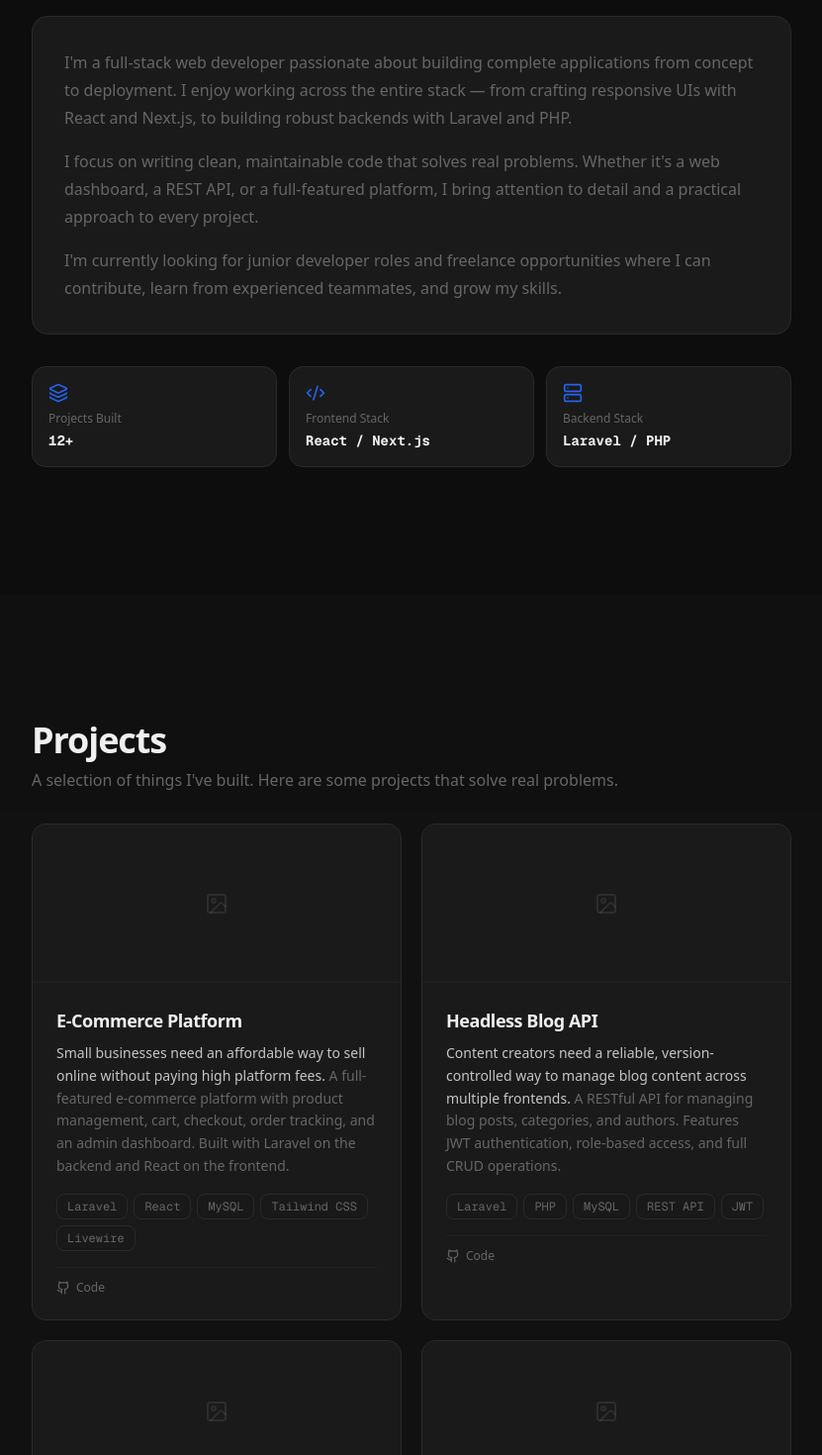
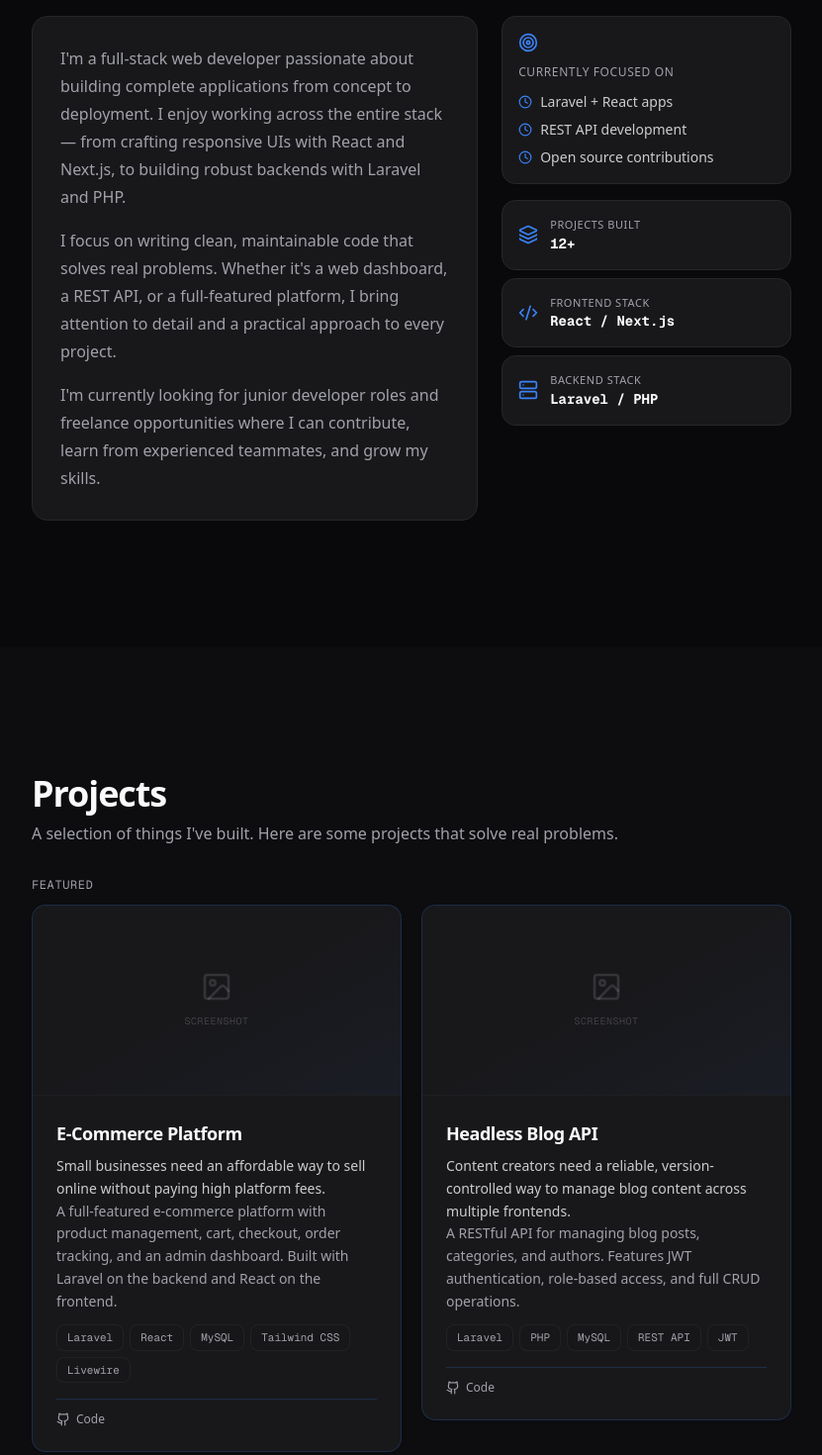
Before and after one commit to muhammedez/portfolio, a Next.js app: page / in a window 1280 px wide. Shown: the part 960-2430 px from the top of the page at 99% size, without its empty margins (224-1055 px from the left). Built offline with nearby package versions, Linux system fonts and the light colour scheme.

Commit message:
refactor: update styles and layout across multiple sections

```diff
--- a/src/app/globals.css
+++ b/src/app/globals.css
@@ -33,61 +33,59 @@
 :root {
   --radius: 0.625rem;
   --background: #fafafa;
-  --foreground: #0d0d0d;
+  --foreground: #0a0a0a;
   --surface: #f0f0f0;
-  --border: #e0e0e0;
-  --muted: #888888;
+  --border: #e5e5e5;
+  --muted: #737373;
   --accent: #2563eb;
   --card: #ffffff;
-  --card-foreground: #0d0d0d;
-  --primary: #0d0d0d;
+  --card-foreground: #0a0a0a;
+  --primary: #0a0a0a;
   --primary-foreground: #fafafa;
-  --secondary: #f0f0f0;
-  --secondary-foreground: #0d0d0d;
-  --muted-foreground: #888888;
+  --secondary: #f5f5f5;
+  --secondary-foreground: #0a0a0a;
+  --muted-foreground: #737373;
   --destructive: #ef4444;
   --popover: #ffffff;
-  --popover-foreground: #0d0d0d;
-  --input: #e0e0e0;
+  --popover-foreground: #0a0a0a;
+  --input: #e5e5e5;
   --ring: #2563eb;
 }
 
 .dark {
-  --background: #0d0d0d;
-  --foreground: #f0f0f0;
-  --surface: #1a1a1a;
-  --border: #2a2a2a;
-  --muted: #666666;
-  --accent: #2563eb;
-  --card: #1a1a1a;
-  --card-foreground: #f0f0f0;
-  --primary: #f0f0f0;
-  --primary-foreground: #0d0d0d;
-  --secondary: #1a1a1a;
-  --secondary-foreground: #f0f0f0;
-  --muted-foreground: #666666;
+  --background: #09090b;
+  --foreground: #fafafa;
+  --surface: #18181b;
+  --border: #27272a;
+  --muted: #71717a;
+  --accent: #3b82f6;
+  --card: #18181b;
+  --card-foreground: #fafafa;
+  --primary: #fafafa;
+  --primary-foreground: #09090b;
+  --secondary: #27272a;
+  --secondary-foreground: #fafafa;
+  --muted-foreground: #a1a1aa;
   --destructive: #ef4444;
-  --popover: #1a1a1a;
-  --popover-foreground: #f0f0f0;
-  --input: #2a2a2a;
-  --ring: #2563eb;
+  --popover: #18181b;
+  --popover-foreground: #fafafa;
+  --input: #27272a;
+  --ring: #3b82f6;
 }
 
 @layer base {
   * {
-    @apply border-border outline-ring/50;
+    @apply border-border;
   }
   body {
-    @apply bg-background text-foreground;
+    @apply bg-background text-foreground antialiased;
   }
 }
 
-/* Smooth scrolling */
 html {
   scroll-behavior: smooth;
 }
 
-/* Custom scrollbar */
 ::-webkit-scrollbar {
   width: 6px;
 }
@@ -105,7 +103,6 @@ html {
   background: var(--accent);
 }
 
-/* Typewriter cursor blink */
 @keyframes blink {
   0%, 100% { opacity: 1; }
   50% { opacity: 0; }
--- a/src/components/sections/AboutSection.tsx
+++ b/src/components/sections/AboutSection.tsx
@@ -2,7 +2,7 @@
 
 import { AnimatedSection } from "@/components/ui/AnimatedSection";
 import { aboutText, aboutStats } from "@/lib/data";
-import { Code2, Server, Layers } from "lucide-react";
+import { Code2, Server, Layers, Target, Clock } from "lucide-react";
 
 const statIcons: Record<string, React.ReactNode> = {
   "Projects Built": <Layers className="h-5 w-5" />,
@@ -23,35 +23,72 @@ export function AboutSection() {
           </p>
         </AnimatedSection>
 
-        {/* Bio card */}
+        <div className="grid sm:grid-cols-5 gap-6">
+          {/* Bio text */}
+          <div className="sm:col-span-3">
             <AnimatedSection delay={0.1}>
-          <div className="rounded-2xl bg-card border border-border p-6 sm:p-8 mb-8">
+              <div className="rounded-2xl bg-card border border-border p-6 sm:p-7 h-full">
                 {aboutText.map((paragraph, i) => (
                   <p
                     key={i}
-                className="text-muted-foreground leading-[1.75] text-base [&:not(:last-child)]:mb-4"
+                    className="text-muted-foreground leading-[1.75] text-sm sm:text-base [&:not(:last-child)]:mb-4"
                   >
                     {paragraph}
                   </p>
                 ))}
               </div>
             </AnimatedSection>
+          </div>
 
-        {/* Stats cards */}
-        <div className="grid grid-cols-1 sm:grid-cols-3 gap-3">
+          {/* Side cards */}
+          <div className="sm:col-span-2 space-y-4">
+            {/* Stats */}
+            <AnimatedSection delay={0.15}>
+              <div className="rounded-xl bg-card border border-border p-4 hover:border-accent/30 transition-colors duration-300">
+                <div className="text-accent mb-3">
+                  <Target className="h-5 w-5" />
+                </div>
+                <p className="text-xs text-muted-foreground uppercase tracking-wider mb-3">
+                  Currently focused on
+                </p>
+                <div className="space-y-2">
+                  <div className="flex items-center gap-2 text-sm">
+                    <Clock className="h-3.5 w-3.5 text-accent shrink-0" />
+                    <span className="text-foreground/80">Laravel + React apps</span>
+                  </div>
+                  <div className="flex items-center gap-2 text-sm">
+                    <Clock className="h-3.5 w-3.5 text-accent shrink-0" />
+                    <span className="text-foreground/80">REST API development</span>
+                  </div>
+                  <div className="flex items-center gap-2 text-sm">
+                    <Clock className="h-3.5 w-3.5 text-accent shrink-0" />
+                    <span className="text-foreground/80">Open source contributions</span>
+                  </div>
+                </div>
+              </div>
+            </AnimatedSection>
+
+            {/* Stat cards */}
+            <div className="space-y-2">
               {aboutStats.map((stat, i) => (
-            <AnimatedSection key={stat.label} delay={0.15 + i * 0.05}>
-              <div className="rounded-xl bg-card border border-border p-4 hover:border-accent/30 transition-colors duration-300 h-full">
-                <div className="text-accent mb-2">
+                <AnimatedSection key={stat.label} delay={0.2 + i * 0.05}>
+                  <div className="rounded-xl bg-card border border-border p-4 hover:border-accent/30 transition-colors duration-300">
+                    <div className="flex items-center gap-3">
+                      <div className="text-accent shrink-0">
                         {statIcons[stat.label]}
                       </div>
-                <p className="text-xs text-muted-foreground mb-1">{stat.label}</p>
-                <p className="text-sm font-bold text-foreground font-mono">{stat.value}</p>
+                      <div className="min-w-0">
+                        <p className="text-[11px] text-muted-foreground uppercase tracking-wider">{stat.label}</p>
+                        <p className="text-sm font-bold text-foreground font-mono truncate">{stat.value}</p>
+                      </div>
+                    </div>
                   </div>
                 </AnimatedSection>
               ))}
             </div>
           </div>
+        </div>
+      </div>
     </section>
   );
 }
--- a/src/components/sections/ProjectsSection.tsx
+++ b/src/components/sections/ProjectsSection.tsx
@@ -1,10 +1,14 @@
 "use client";
 
-import { AnimatedSection } from "@/components/ui/AnimatedSection";
+import { motion } from "framer-motion";
+import { AnimatedSection, staggerContainer, staggerItem } from "@/components/ui/AnimatedSection";
 import { ProjectCard } from "@/components/ui/ProjectCard";
 import { projects } from "@/lib/data";
 
 export function ProjectsSection() {
+  const featured = projects.filter((p) => p.featured);
+  const others = projects.filter((p) => !p.featured);
+
   return (
     <section id="projects" className="py-24 sm:py-32 px-4 sm:px-6 bg-surface/30">
       <div className="max-w-3xl mx-auto">
@@ -12,16 +16,46 @@ export function ProjectsSection() {
           <h2 className="text-3xl sm:text-4xl font-bold tracking-[-0.03em] text-foreground mb-2">
             Projects
           </h2>
-          <p className="text-muted-foreground text-base mb-8 max-w-2xl">
+          <p className="text-muted-foreground text-base mb-8">
             A selection of things I&apos;ve built. Here are some projects that solve real problems.
           </p>
         </AnimatedSection>
 
-        <div className="grid sm:grid-cols-2 gap-4 sm:gap-5">
-          {projects.map((project) => (
-            <ProjectCard key={project.id} project={project} featured={project.featured} />
+        {/* Featured */}
+        <p className="text-xs font-mono text-muted-foreground uppercase tracking-wider mb-3">
+          Featured
+        </p>
+        <motion.div
+          className="grid sm:grid-cols-2 gap-4 sm:gap-5 mb-10"
+          variants={staggerContainer}
+          initial="hidden"
+          whileInView="visible"
+          viewport={{ once: true, margin: "-80px" }}
+        >
+          {featured.map((project) => (
+            <motion.div key={project.id} variants={staggerItem}>
+              <ProjectCard project={project} variant="featured" />
+            </motion.div>
           ))}
-        </div>
+        </motion.div>
+
+        {/* Other Projects */}
+        <p className="text-xs font-mono text-muted-foreground uppercase tracking-wider mb-3">
+          More Projects
+        </p>
+        <motion.div
+          className="grid sm:grid-cols-2 gap-4 sm:gap-5"
+          variants={staggerContainer}
+          initial="hidden"
+          whileInView="visible"
+          viewport={{ once: true, margin: "-80px" }}
+        >
+          {others.map((project) => (
+            <motion.div key={project.id} variants={staggerItem}>
+              <ProjectCard project={project} variant="compact" />
+            </motion.div>
+          ))}
+        </motion.div>
       </div>
     </section>
   );
--- a/src/components/ui/ProjectCard.tsx
+++ b/src/components/ui/ProjectCard.tsx
@@ -7,18 +7,26 @@ import type { Project } from "@/lib/types";
 
 interface ProjectCardProps {
   project: Project;
-  featured?: boolean;
+  variant?: "featured" | "compact";
 }
 
-export function ProjectCard({ project, featured }: ProjectCardProps) {
+export function ProjectCard({ project, variant = "compact" }: ProjectCardProps) {
+  const isFeatured = variant === "featured";
+
   return (
     <motion.div
-      className="group relative rounded-xl border border-border bg-card transition-all duration-300 hover:border-accent/60 hover:shadow-md overflow-hidden"
-      whileHover={{ y: -2 }}
+      className={`group relative rounded-xl border bg-card transition-all duration-300 hover:shadow-md overflow-hidden ${
+        isFeatured
+          ? "border-accent/20 hover:border-accent/50 shadow-sm"
+          : "border-border hover:border-accent/40"
+      }`}
+      whileHover={{ y: isFeatured ? -3 : -2 }}
       transition={{ type: "spring", stiffness: 200, damping: 20 }}
     >
       {/* Screenshot area */}
-      <div className={`relative overflow-hidden bg-surface/50 border-b border-border/50 ${featured ? "h-40" : "h-36"}`}>
+      <div className={`relative overflow-hidden border-b border-border/50 ${
+        isFeatured ? "h-44 sm:h-48" : "h-36"
+      }`}>
         {project.image ? (
           <img
             src={project.image}
@@ -26,39 +34,52 @@ export function ProjectCard({ project, featured }: ProjectCardProps) {
             className="w-full h-full object-cover transition-transform duration-500 group-hover:scale-[1.03]"
           />
         ) : (
-          <div className="w-full h-full flex items-center justify-center">
-            <ImageIcon className="h-6 w-6 text-muted-foreground/25" />
+          <div className="w-full h-full flex items-center justify-center bg-gradient-to-br from-surface/80 via-surface/40 to-accent/5">
+            <div className="text-center">
+              <ImageIcon className="h-8 w-8 text-muted-foreground/20 mx-auto mb-1" />
+              {isFeatured && (
+                <span className="text-[10px] text-muted-foreground/30 font-mono uppercase tracking-wider">
+                  Screenshot
+                </span>
+              )}
+            </div>
           </div>
         )}
       </div>
 
-      <div className="p-5 sm:p-6">
-        {/* Title */}
-        <h3 className={`font-bold tracking-tight text-foreground group-hover:text-accent transition-colors duration-200 mb-2 ${featured ? "text-lg" : "text-base"}`}>
+      <div className={`${isFeatured ? "p-5 sm:p-6" : "p-4 sm:p-5"}`}>
+        <h3 className={`font-bold tracking-tight text-foreground group-hover:text-accent transition-colors duration-200 mb-2 ${
+          isFeatured ? "text-lg" : "text-base"
+        }`}>
           {project.title}
         </h3>
 
-        {/* Description */}
-        <p className="text-sm text-muted-foreground leading-relaxed mb-4">
-          <span className="font-medium text-foreground/80">{project.problem}</span>{" "}
-          {project.description}
+        <p className="text-sm text-muted-foreground leading-relaxed mb-3">
+          <span className="font-medium text-foreground/80">{project.problem}</span>
+          {isFeatured && <br />}
+          {isFeatured ? " " : ""}{project.description}
         </p>
 
-        {/* Tech stack */}
+        {!isFeatured && (
+          <p className="text-xs text-muted-foreground/60 leading-relaxed mb-3 line-clamp-2">
+            {project.description}
+          </p>
+        )}
+
         <div className="flex flex-wrap gap-1.5 mb-4">
           {project.stack.map((tech) => (
             <SkillBadge key={tech} skill={tech} />
           ))}
         </div>
 
-        {/* Links */}
-        <div className="flex items-center gap-4 pt-3 border-t border-border/50">
+        <div className={`flex items-center gap-4 pt-3 border-t ${
+          isFeatured ? "border-accent/20" : "border-border/50"
+        }`}>
           <a
             href={project.github}
             target="_blank"
             rel="noopener noreferrer"
             className="inline-flex items-center gap-1.5 text-xs text-muted-foreground hover:text-accent transition-colors duration-200"
-            aria-label={`${project.title} GitHub repository`}
           >
             <Github className="h-3.5 w-3.5" />
             <span>Code</span>
@@ -69,7 +90,6 @@ export function ProjectCard({ project, featured }: ProjectCardProps) {
               target="_blank"
               rel="noopener noreferrer"
               className="inline-flex items-center gap-1.5 text-xs text-muted-foreground hover:text-accent transition-colors duration-200"
-              aria-label={`${project.title} live demo`}
             >
               <ExternalLink className="h-3.5 w-3.5" />
               <span>Live Demo</span>
--- a/src/components/ui/SkillBadge.tsx
+++ b/src/components/ui/SkillBadge.tsx
@@ -6,7 +6,7 @@ interface SkillBadgeProps {
 
 export function SkillBadge({ skill }: SkillBadgeProps) {
   return (
-    <span className="inline-block px-2.5 py-1 text-xs font-mono rounded-md border border-border text-muted-foreground hover:border-accent/40 hover:text-accent transition-colors duration-200 cursor-default bg-surface/30">
+    <span className="inline-block px-2.5 py-1 text-[11px] font-mono rounded-md border border-border/70 text-muted-foreground hover:border-accent/40 hover:text-accent transition-colors duration-200 cursor-default bg-surface/30">
       {skill}
     </span>
   );
```
Also changed, not shown: src/components/sections/ContactSection.tsx (+104 -66 lines), src/components/sections/HeroSection.tsx (+14 -10 lines), src/components/sections/SkillsSection.tsx (+17 -5 lines). Lines whose indentation alone changed are shown as unchanged.
